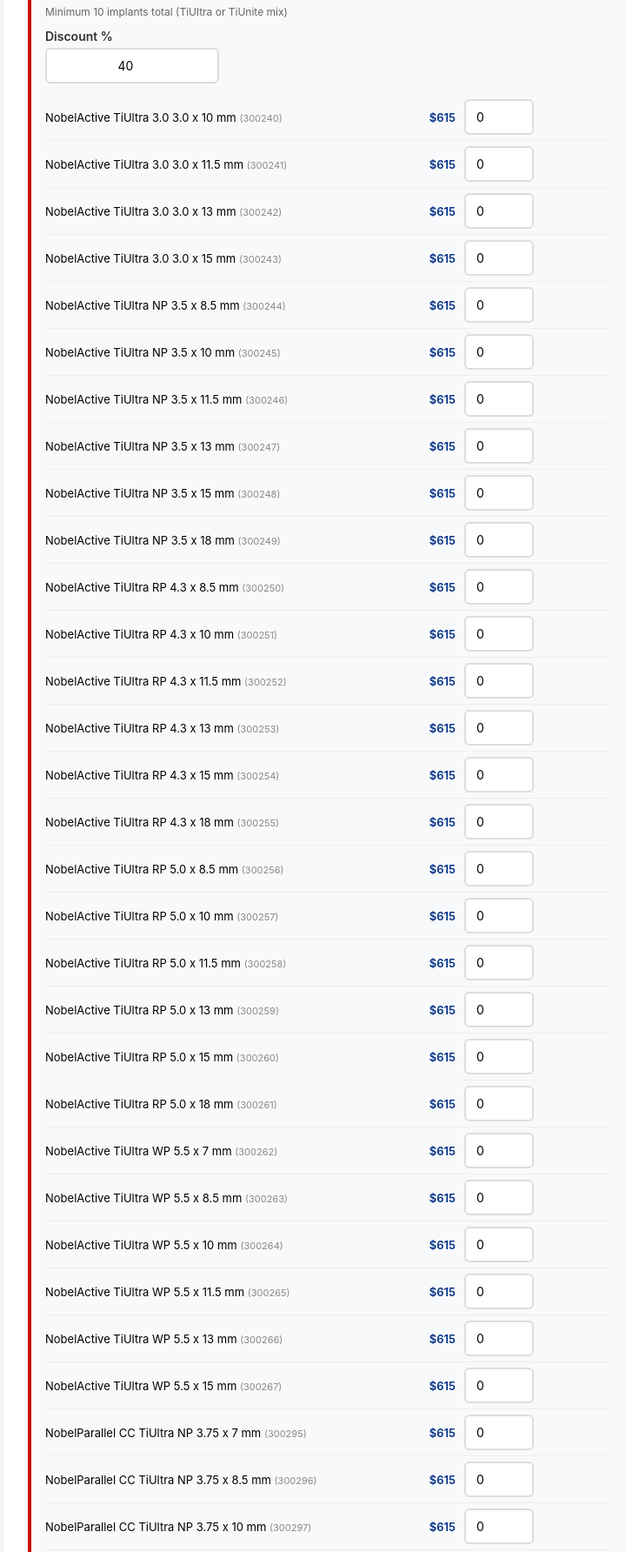
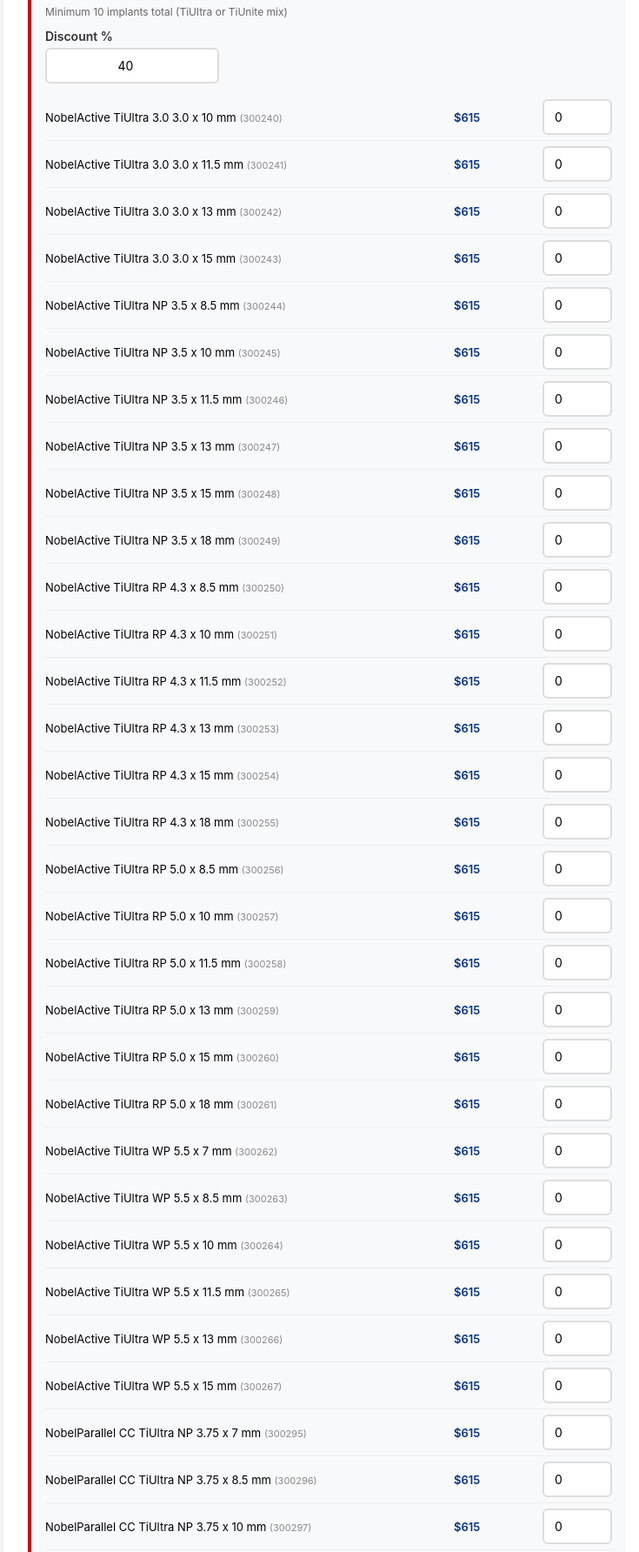
Before and after one commit to ArtooBeeptoo/nobel-proposal-generator, a Flask app: page /new-customer-stack in a window 1280 px wide. Shown: the part 861-2645 px from the top of the page at 87% size, without its empty margins (66-801 px from the left). Run offline with Flask 3, Linux system fonts and the light colour scheme; the visitor is signed in with stand-in values (Sample User, id 1).

Commit message:
Tighten item-row layout: max 500px description width, price closer to item

```diff
--- a/templates/new_customer_stack.html
+++ b/templates/new_customer_stack.html
@@ -35,15 +35,15 @@
 }
 .item-row {
     display: grid;
-    grid-template-columns: 1fr 90px 80px 80px;
-    gap: 10px;
+    grid-template-columns: minmax(200px, 500px) 90px 80px;
+    gap: 12px;
     align-items: center;
     font-size: 13px;
     padding: 6px 0;
     border-bottom: 1px solid #eee;
 }
 .item-row:last-child { border-bottom: none; }
-.item-row .price { color: #003087; font-weight: 600; text-align: right; }
+.item-row .price { color: #003087; font-weight: 600; text-align: left; }
 .kit-option {
     background: white;
     padding: 10px 14px;
```
